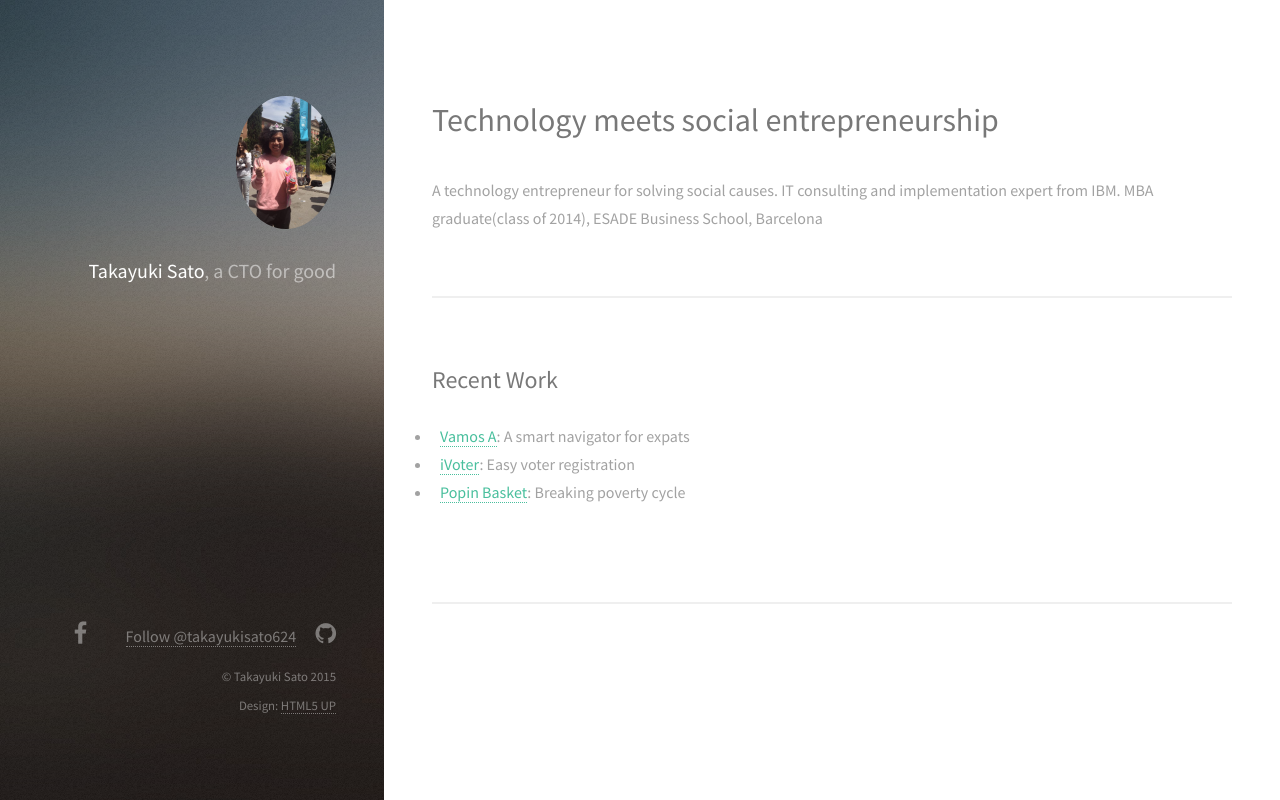
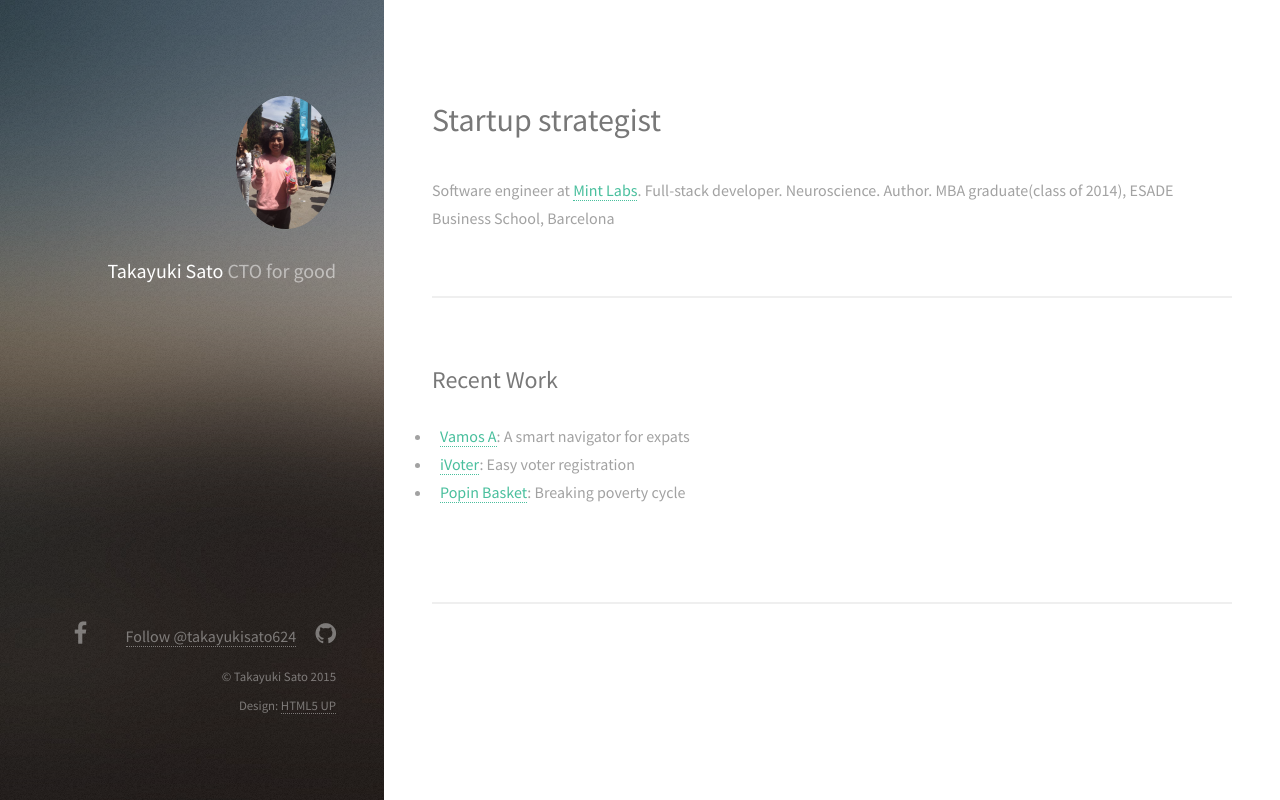
Before and after one commit to takayuki-sato/takayuki-sato.github.io, a plain HTML site: page index.html in a window 1280 px wide. Drawn offline with Linux system fonts and the light colour scheme.

Commit message:
Update index.html

```diff
--- a/index.html
+++ b/index.html
@@ -9,7 +9,7 @@
 		<title>Takayuki Sato: CTO for good</title>
 		<meta http-equiv="content-type" content="text/html; charset=utf-8" />
 		<meta name="description" content="This is the personal branding site for Takayuki Sato: a CTO for good" />
-		<meta name="keywords" content="CTO, MBA, Social entrepreneurship" />
+		<meta name="keywords" content="CTO, MBA, Mint Labs" />
 		<!--[if lte IE 8]><script src="css/ie/html5shiv.js"></script><![endif]-->
 		<script src="js/jquery.min.js"></script>
 		<script src="js/jquery.poptrox.min.js"></script>
@@ -27,8 +27,8 @@
 		<!-- Header -->
 			<header id="header">
 				<a href="#" class="image avatar"><img src="images/me.jpg" alt="" /></a>
-				<h1><strong>Takayuki Sato</strong>, <br />
-				a CTO for good</h1>
+				<h1><strong>Takayuki Sato</strong> <br />
+				CTO for good</h1>
 			</header>
 
 		<!-- Main -->
@@ -37,9 +37,9 @@
 				<!-- One -->
 					<section id="one">
 						<header class="major">
-							<h2>Technology meets social entrepreneurship</h2>
+							<h2>Startup strategist</h2>
 						</header>
-						<p>A technology entrepreneur for solving social causes. IT consulting and implementation expert from IBM. MBA graduate(class of 2014), ESADE Business School, Barcelona</p>
+						<p>Software engineer at <a href="http://www.mint-labs.com">Mint Labs</a>. Full-stack developer. Neuroscience. Author. MBA graduate(class of 2014), ESADE Business School, Barcelona</p>
 					</section>
 
 				<!-- Two -->
```
